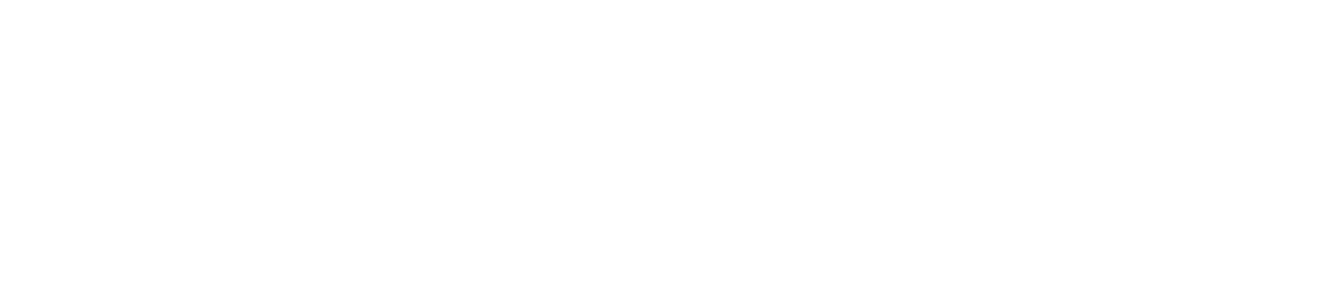
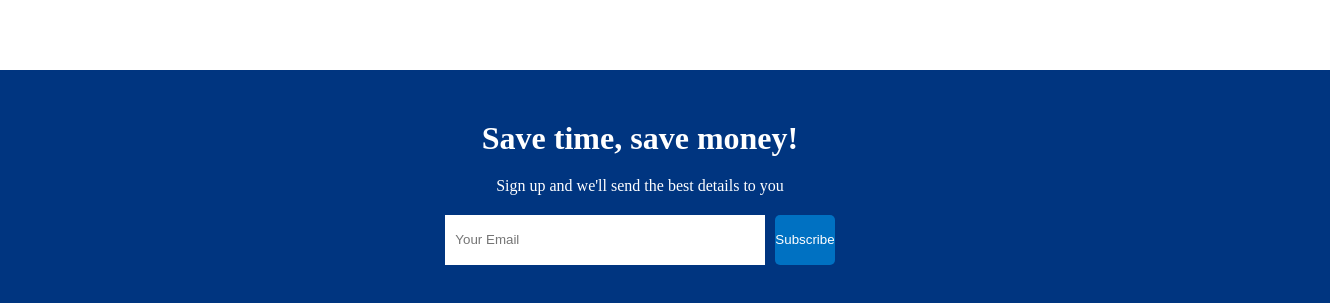
Before and after one commit to Roger-Franco/projetos, a React (Vite) app in the folder booking/: page / in a window 1280 px wide. Shown: the part 1503-1806 px from the top of the page, 1330 px wide, since content can reach past the window. Before the commit the page ends 1493 px from the top, so only its background shows below. Built offline with nearby package versions, Linux system fonts and the light colour scheme.

Commit message:
Email List Component

```diff
--- /dev/null
+++ b/booking/src/components/mailList/MailList.jsx
@@ -0,0 +1,16 @@
+import './mailList.css'
+
+const MailList = () => {
+  return (
+    <div className='mail'>
+      <h1 className="mailTitle">Save time, save money!</h1>
+      <span className='mailDesc'>Sign up and we'll send the best details to you</span>
+      <div className="mailInputContainer">
+        <input type="text" placeholder='Your Email' />
+        <button>Subscribe</button>
+      </div>
+    </div>
+  )
+}
+
+export default MailList
--- /dev/null
+++ b/booking/src/components/mailList/mailList.css
@@ -0,0 +1,29 @@
+.mail{
+  width: 100%;
+  margin-top: 50px;
+  background-color: #003580;
+  color: white;
+  display: flex;
+  flex-direction: column;
+  align-items: center;
+  gap: 20px;
+  padding: 50px;
+}
+
+.mailInputContainer>input{
+  width: 300px;
+  height: 30px;
+  padding: 10px;
+  border: none;
+  margin-right: 10px;
+}
+
+.mailInputContainer>button{
+  height: 50px;
+  background-color: #0071c2;
+  color: white;
+  font-weight: 500;
+  border: none;
+  border-radius: 5px;
+  cursor: pointer;
+}
--- a/booking/src/pages/home/Home.jsx
+++ b/booking/src/pages/home/Home.jsx
@@ -4,6 +4,7 @@ import Header from '../../components/header/Header'
 import Featured from '../../components/feature/Featured'
 import PropertyList from '../../components/propertyList/PropertyList'
 import FeaturedProperties from '../../components/featuredProperties/featuredProperties'
+import MailList from '../../components/mailList/MailList'
 
 const Home = () => {
   return (
@@ -16,6 +17,7 @@ const Home = () => {
         <PropertyList />
         <h1 className="homeTitle">Homes guests love</h1>
         <FeaturedProperties />
+        <MailList />
       </div>
     </div>
   )
```
Also changed, not shown: 1 other file (tests, documents, lock files or other folders).
